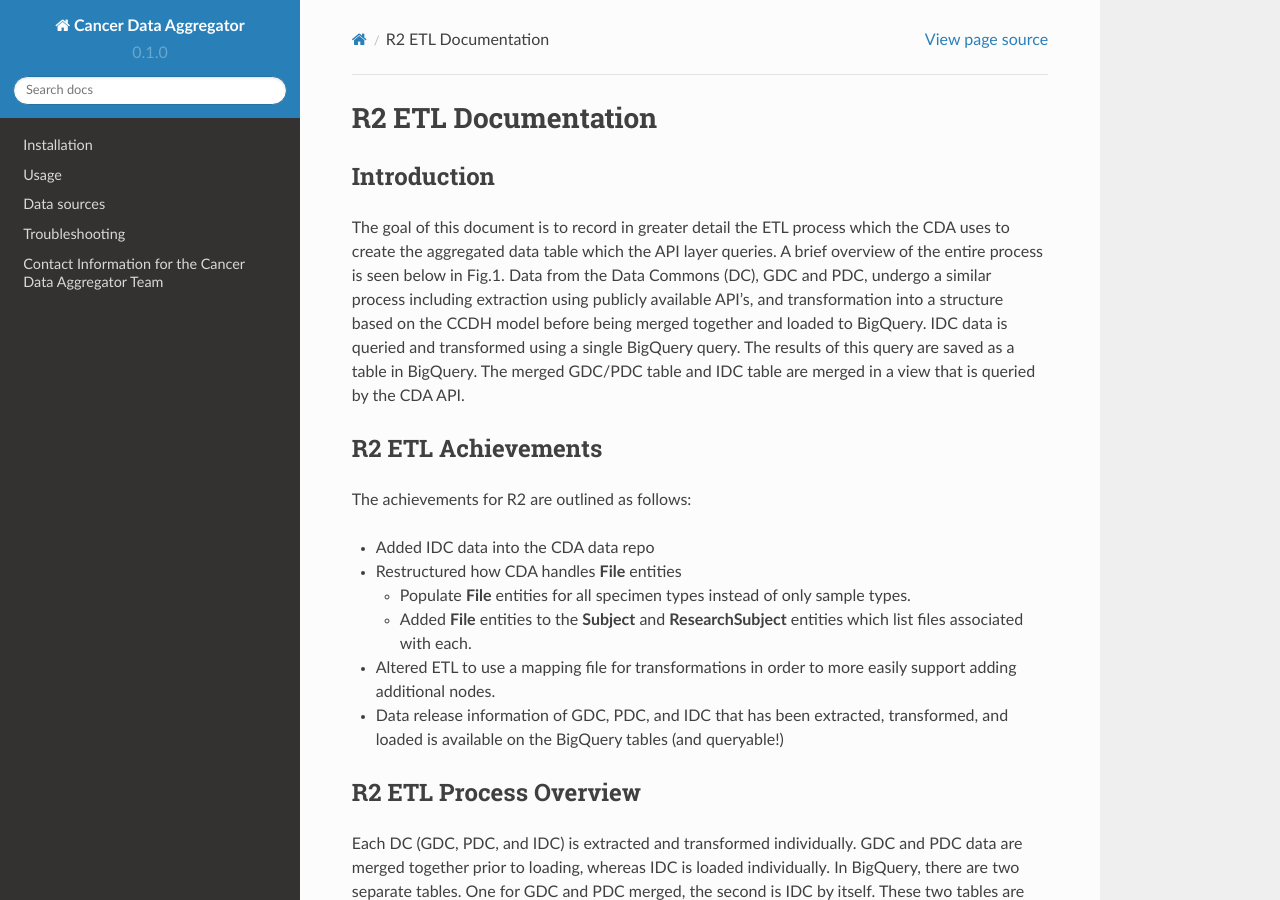
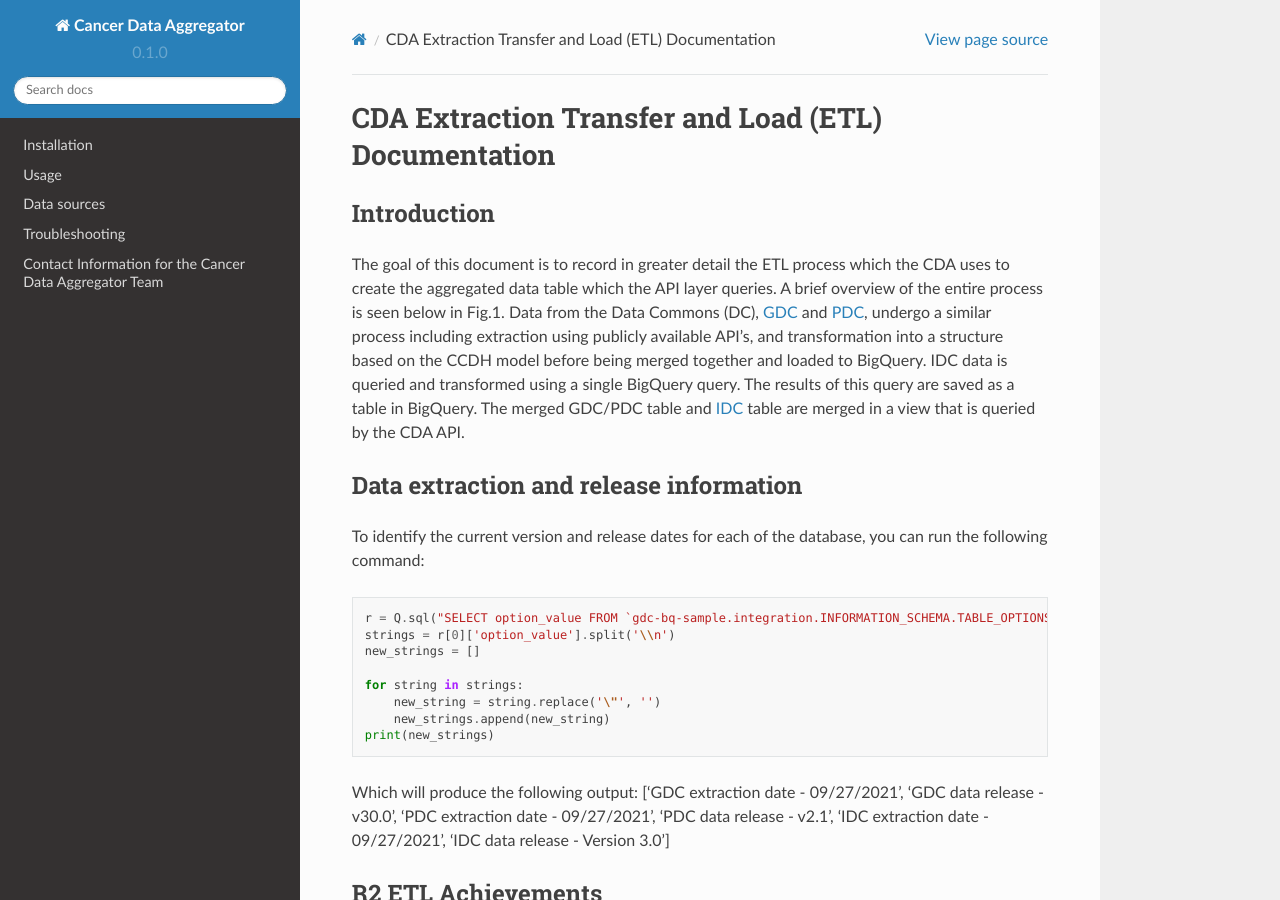
Before and after one commit to CancerDataAggregator/CDA-HelpDesk, a Sphinx documentation site: the page built from docs/source/ETL.md, in a window 1280 px wide and 900 px high. Built offline with Sphinx 7.4.7 and the Read the Docs theme 2.0.0, drawn with Linux system fonts in a browser that asks for light colours; pages that are not in the unit, such as notebooks, are missing from menus.

Commit message:
added links and release info fo ETL doc

````diff
--- a/docs/source/ETL.md
+++ b/docs/source/ETL.md
@@ -1,6 +1,23 @@
-# R2 ETL Documentation
+# CDA Extraction Transfer and Load (ETL) Documentation
 ## Introduction
-The goal of this document is to record in greater detail the ETL process which the CDA uses to create the aggregated data table which the API layer queries. A brief overview of the entire process is seen below in Fig.1. Data from the Data Commons (DC), GDC and PDC, undergo a similar process including extraction using publicly available API’s, and transformation into a structure based on the CCDH model before being merged together and loaded to BigQuery. IDC data is queried and transformed using a single BigQuery query. The results of this query are saved as a table in BigQuery. The merged GDC/PDC table and IDC table are merged in a view that is queried by the CDA API.
+The goal of this document is to record in greater detail the ETL process which the CDA uses to create the aggregated data table which the API layer queries. A brief overview of the entire process is seen below in Fig.1. Data from the Data Commons (DC), [GDC](https://portal.gdc.cancer.gov/) and [PDC](https://pdc.cancer.gov/pdc/), undergo a similar process including extraction using publicly available API’s, and transformation into a structure based on the CCDH model before being merged together and loaded to BigQuery. IDC data is queried and transformed using a single BigQuery query. The results of this query are saved as a table in BigQuery. The merged GDC/PDC table and [IDC](https://portal.imaging.datacommons.cancer.gov/) table are merged in a view that is queried by the CDA API.
+
+## Data extraction and release information
+To identify the current version and release dates for each of the database, you can run the following command:
+
+```
+r = Q.sql("SELECT option_value FROM `gdc-bq-sample.integration.INFORMATION_SCHEMA.TABLE_OPTIONS` WHERE table_name = 'all_v1'")
+strings = r[0]['option_value'].split('\\n')
+new_strings = []
+
+for string in strings:
+    new_string = string.replace('\"', '')
+    new_strings.append(new_string)
+print(new_strings)
+```
+
+Which will produce the following output:
+['GDC extraction date - 09/27/2021', 'GDC data release - v30.0', 'PDC extraction date - 09/27/2021', 'PDC data release - v2.1', 'IDC extraction date - 09/27/2021', 'IDC data release - Version 3.0']
 
 ## R2 ETL Achievements
 The achievements for R2 are outlined as follows:
````
